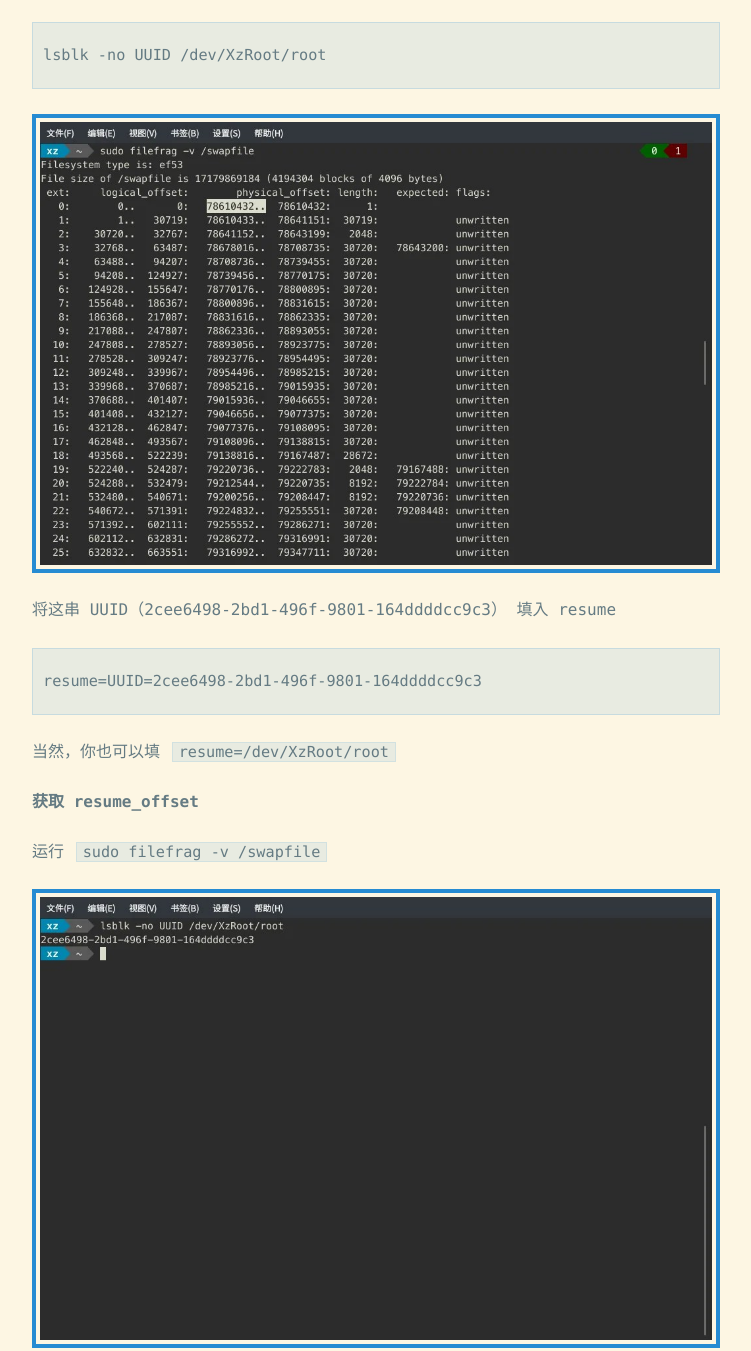
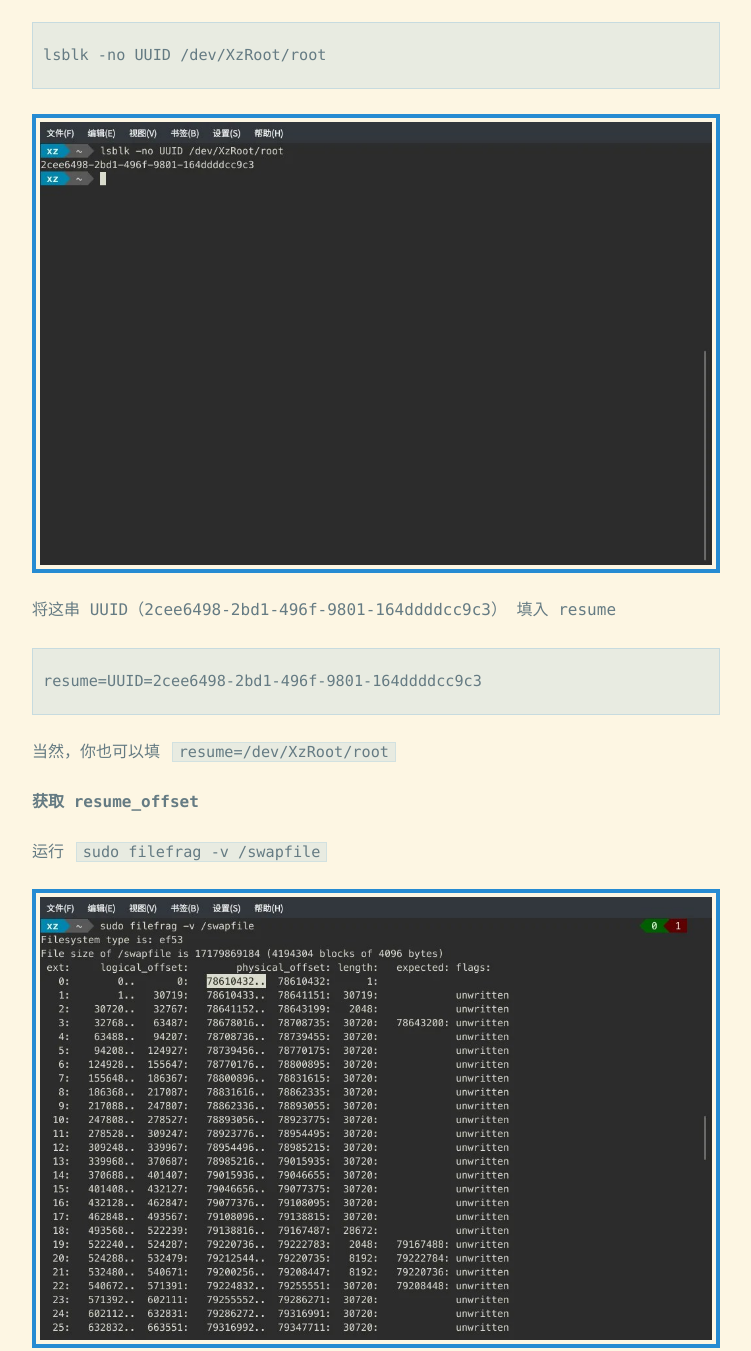
Before and after one commit to xz-dev/xzos-blog, an Astro site: page /blog/arch-linux-hibernation-into-swap-file in a window 1280 px wide. Shown: the part 3006-4357 px from the top of the page, without its empty margins (248-999 px from the left). Built offline with nearby package versions, Linux system fonts and the light colour scheme; Astro itself is replaced by a stand-in of ours; code samples lack their colours; a small style sheet from the web is missing.

Commit message:
blog: fix image order in arch linux hibernation article
Swap image references so that lsblk command shows UUID output
and filefrag command shows offset table output.

````diff
--- a/src/content/blog/arch-linux-hibernation-into-swap-file.md
+++ b/src/content/blog/arch-linux-hibernation-into-swap-file.md
@@ -77,7 +77,7 @@ Tip：这里会有一个UUID，**没有任何用处**。
 lsblk -no UUID /dev/XzRoot/root
 ```
 
-![查看 UUID](/images/blog/arch-linux-hibernation-into-swap-file/lsblk-uuid.png)
+![查看 UUID](/images/blog/arch-linux-hibernation-into-swap-file/filefrag-output.png)
 
 将这串 UUID（2cee6498-2bd1-496f-9801-164ddddcc9c3） 填入 resume
 
@@ -91,7 +91,7 @@ resume=UUID=2cee6498-2bd1-496f-9801-164ddddcc9c3
 
 运行 `sudo filefrag -v /swapfile`
 
-![filefrag 输出](/images/blog/arch-linux-hibernation-into-swap-file/filefrag-output.png)
+![filefrag 输出](/images/blog/arch-linux-hibernation-into-swap-file/lsblk-uuid.png)
 
 找到第一行第一个拥有两个句点的数字。如截图所示，为：78610432
 
````
